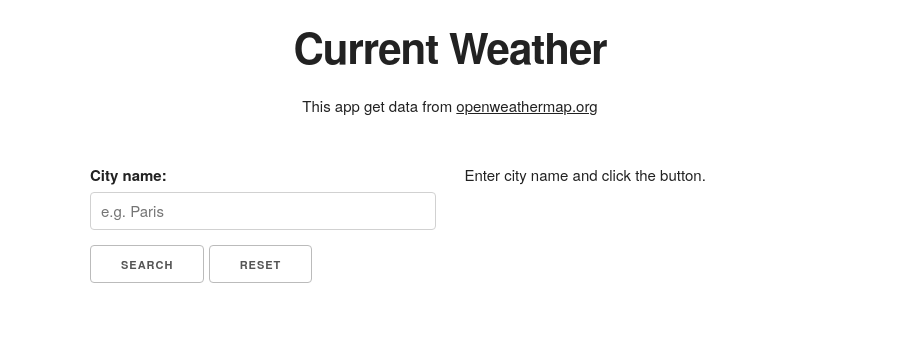
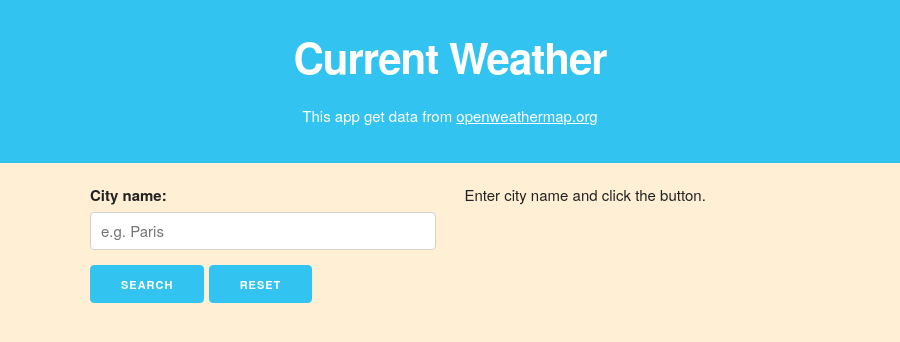
Before and after one commit to matbocz/CurrentWeather-DesktopApp, an Electron app: page index.html in a window 900 px wide. Drawn offline with nearby package versions, Linux system fonts and the light colour scheme.

Commit message:
Design improvements

```diff
--- a/index.html
+++ b/index.html
@@ -10,23 +10,23 @@
 
     <link rel="stylesheet" href="css/normalize.css">
     <link rel="stylesheet" href="css/skeleton.css">
+    <link rel="stylesheet" href="css/style.css">
 </head>
 
 <body>
+    <div id="title">
+        <h2><b>Current Weather</b></h2>
+        <p>This app get data from <u>openweathermap.org</u></p>
+    </div>
     <div class="container">
-        <div class="row" style="text-align: center; padding: 20px;">
-            <h2><b>Current Weather</b></h2>
-            <p>This app get data from <u>openweathermap.org</u></p>
-        </div>
-
         <form>
             <div class="row">
                 <div class="six columns">
                     <label for="cityInput">City name:</label>
                     <input class="u-full-width" id="cityInput" type="text" placeholder="e.g. Paris">
 
-                    <input class="button" id="searchButton" type="button" value="Search">
-                    <input class="button" id="resetButton" type="reset" value="Reset">
+                    <input class="button-primary" id="searchButton" type="button" value="Search">
+                    <input class="button-primary" id="resetButton" type="reset" value="Reset">
                 </div>
 
                 <div class="six columns" id="messageDiv">
```
